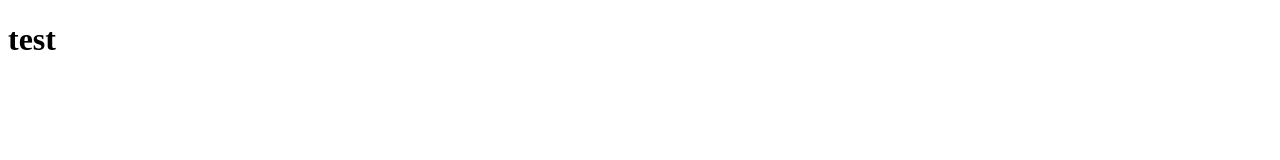
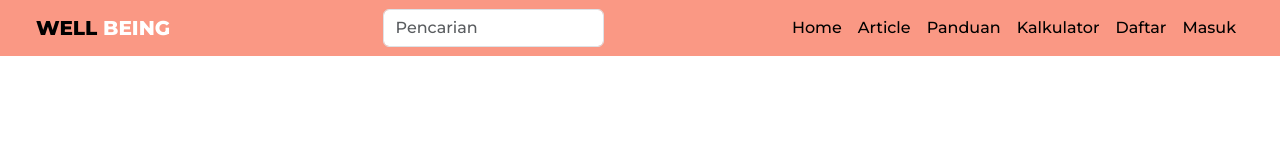
Before and after one commit to JeremiaSihombing/Macro-WellBeing-Group1, a plain HTML site: page index.html in a window 1280 px wide. Drawn offline with nearby package versions, Linux system fonts and the light colour scheme.

Commit message:
navbar done

```diff
--- a/index.html
+++ b/index.html
@@ -6,9 +6,53 @@
     <meta name="viewport" content="width=device-width, initial-scale=1.0">
     <title>Document</title>
     <link rel="stylesheet" href="style.css">
+    <script src="https://kit.fontawesome.com/6ff988c96b.js" crossorigin="anonymous"></script>
+    <link href="https://cdn.jsdelivr.net/npm/bootstrap@5.3.0-alpha3/dist/css/bootstrap.min.css" rel="stylesheet" integrity="sha384-KK94CHFLLe+nY2dmCWGMq91rCGa5gtU4mk92HdvYe+M/SXH301p5ILy+dN9+nJOZ" crossorigin="anonymous">
+    <script src="https://cdn.jsdelivr.net/npm/bootstrap@5.3.0-alpha3/dist/js/bootstrap.bundle.min.js" integrity="sha384-ENjdO4Dr2bkBIFxQpeoTz1HIcje39Wm4jDKdf19U8gI4ddQ3GYNS7NTKfAdVQSZe" crossorigin="anonymous"></script>
+    <link rel="preconnect" href="https://fonts.googleapis.com">
+    <link rel="preconnect" href="https://fonts.gstatic.com" crossorigin>
+    <link href="https://fonts.googleapis.com/css2?family=Montserrat:wght@500;600;800&display=swap" rel="stylesheet">
 </head>
 <body>
-    <h1>test</h1>
-    <script src="script.js"></script>
+
+    <nav class="navbar navbar-expand-lg " style="background-color: #FA9884;" >
+      <div class="container-fluid ">
+        <a class="navbar-brand px-lg-4" style="font-weight: 700;" href="#" >WELL <span style="color: #ffff;">BEING</span> </a>
+        <button class="navbar-toggler" type="button" data-bs-toggle="collapse" data-bs-target="#navbarSupportedContent" aria-controls="navbarSupportedContent" aria-expanded="false" aria-label="Toggle navigation">
+          <span class="navbar-toggler-icon"></span>
+        </button>
+        <form class="d-flex" role="search">
+          <input class="form-control me-2 " type="search"  placeholder="Pencarian" aria-label="Search">
+          <!-- <button class="btn " type="submit"><i class="fa-solid fa-magnifying-glass fa-lg" style="color: #000000;"></i></button> -->
+        </form>
+        <div class="d-flex justify-content-end">
+        <div class="collapse navbar-collapse" id="navbarSupportedContent" clas>
+          <ul class="navbar-nav me-4 mb-2 mb-lg-0" >
+            <li class="nav-item ">
+              <a class="nav-link active" aria-current="page" h4ef="#">Home</a>
+            </li>
+            <li class="nav-item">
+              <a class="nav-link active" aria-current="page" href="#">Article</a>
+            </li>
+            <li class="nav-item">
+              <a class="nav-link active" aria-current="page" href="#">Panduan</a>
+            </li>
+
+            <li class="nav-item">
+              <a class="nav-link active" aria-current="page" href="#">Kalkulator</a>
+            </li>
+            <li class="nav-item">
+              <a class="nav-link active" aria-current="page" href="#">Daftar</a>
+            </li>
+            <li class="nav-item">
+              <a class="nav-link active" aria-current="page" href="#">Masuk</a>
+            </li>
+          </ul>
+        </div>
+        </div>
+      </div>
+    </nav>
+
+
 </body>
 </html>
--- a/script.js
+++ b/script.js
@@ -0,0 +1,7 @@
+// Initialization for ES Users
+import {
+    Carousel,
+    initTE,
+  } from "tw-elements";
+
+  initTE({ Carousel });
--- a/style.css
+++ b/style.css
@@ -0,0 +1,14 @@
+*{
+
+  font-family: 'Montserrat', sans-serif;
+
+}
+body{
+  background-color: #fff;
+}
+
+.carousel {
+  width:800px;
+  height:500px;
+
+}
```
Also changed, not shown: 3 other files.
